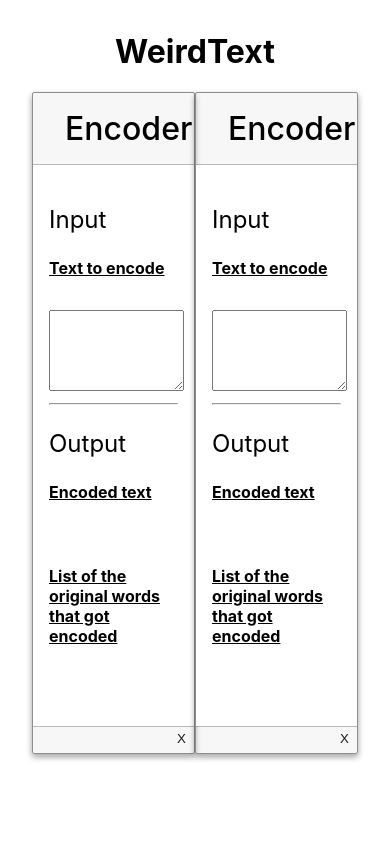
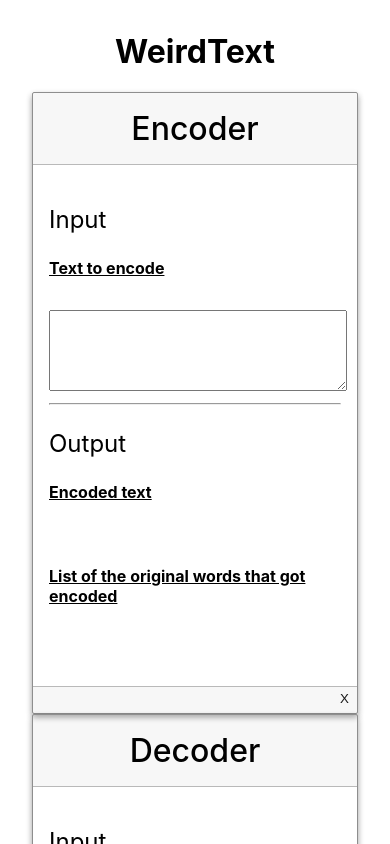
Before and after one commit to enricocasadei/encoding-decoding-tool, a React (Create React App) app: page / in a window 390 px wide. Shown: the top 844 px of the page. Built offline with nearby package versions, Linux system fonts and the light colour scheme.

Commit message:
add responsive style to card

```diff
--- a/src/App.tsx
+++ b/src/App.tsx
@@ -1,7 +1,7 @@
 import React from 'react';
 import Decode from './components/Decode';
 import Encode from './components/Encode';
-import { Container, Header } from './components/Layout';
+import { Container, Header, MainGrid } from './components/Layout';
 
 export default function App() {
   return (
@@ -9,12 +9,10 @@ export default function App() {
       <Header>
         <h1>WeirdText</h1>
       </Header>
-      <div style={{ width: '50%', float: "left" }}>
+      <MainGrid>
         <Encode />
-      </div>
-      <div style={{ width: '50%', float: "right" }}>
         <Decode />
-      </div>
+      </MainGrid>
     </Container>
   );
 }
--- a/src/components/Decode/index.tsx
+++ b/src/components/Decode/index.tsx
@@ -7,12 +7,12 @@ export default function Decode() {
   const [input, setInput] = React.useState<string>();
   return (
     <Card.CardBody>
-      <Card.CardHeader>Encoder</Card.CardHeader>
+      <Card.CardHeader>Decoder</Card.CardHeader>
       <Card.CardContent>
         <Paragraph size="1.5rem">Input</Paragraph>
         <Paragraph>
           <u>
-            <b>Text to encode</b>
+            <b>Text to dencode</b>
           </u>
         </Paragraph>
         <textarea style={{ width: '100%' }} rows={5} onChange={e => setInput(e.target.value)} value={input}></textarea>
@@ -20,7 +20,7 @@ export default function Decode() {
         <Paragraph size="1.5rem">Output</Paragraph>
         <Paragraph>
           <u>
-            <b>Encoded text</b>
+            <b>Decoded text</b>
           </u>
         </Paragraph>
         <Paragraph></Paragraph>
--- a/src/components/Encode/index.tsx
+++ b/src/components/Encode/index.tsx
@@ -31,7 +31,7 @@ export default function Encode() {
             <b>List of the original words that got encoded</b>
           </u>
         </Paragraph>
-        <Paragraph>{encodedInput.getCleanedWord().join(' - ')}</Paragraph>
+        <Paragraph>{encodedInput.getCleanedWord().join(' ')}</Paragraph>
       </Card.CardContent>
       <Card.CardFooter>
         <Card.CardFooterAction>
--- a/src/components/Layout.tsx
+++ b/src/components/Layout.tsx
@@ -11,3 +11,9 @@ export const Container = styled.div`
 export const Header = styled.header`
   text-align: center;
 `;
+
+export const MainGrid = styled.div`
+  display: grid;
+  grid-template-columns: repeat(auto-fit, minmax(256px, 1fr));
+  grid-column-gap: 26px;
+`;
```
